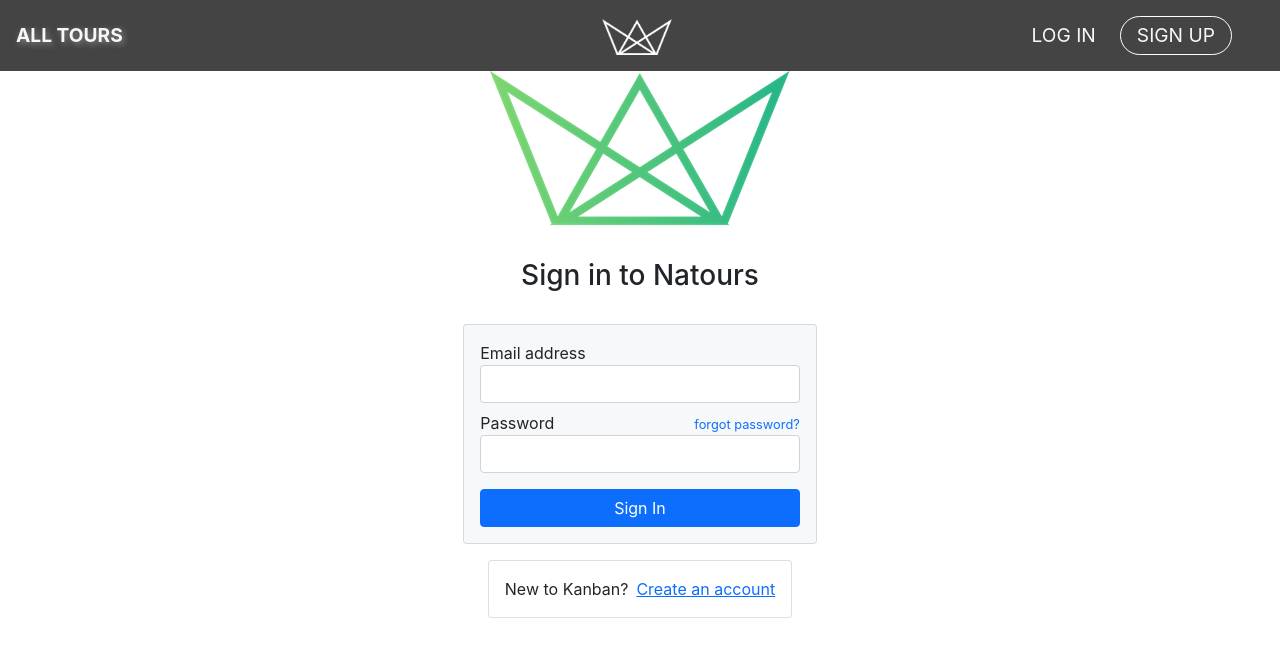
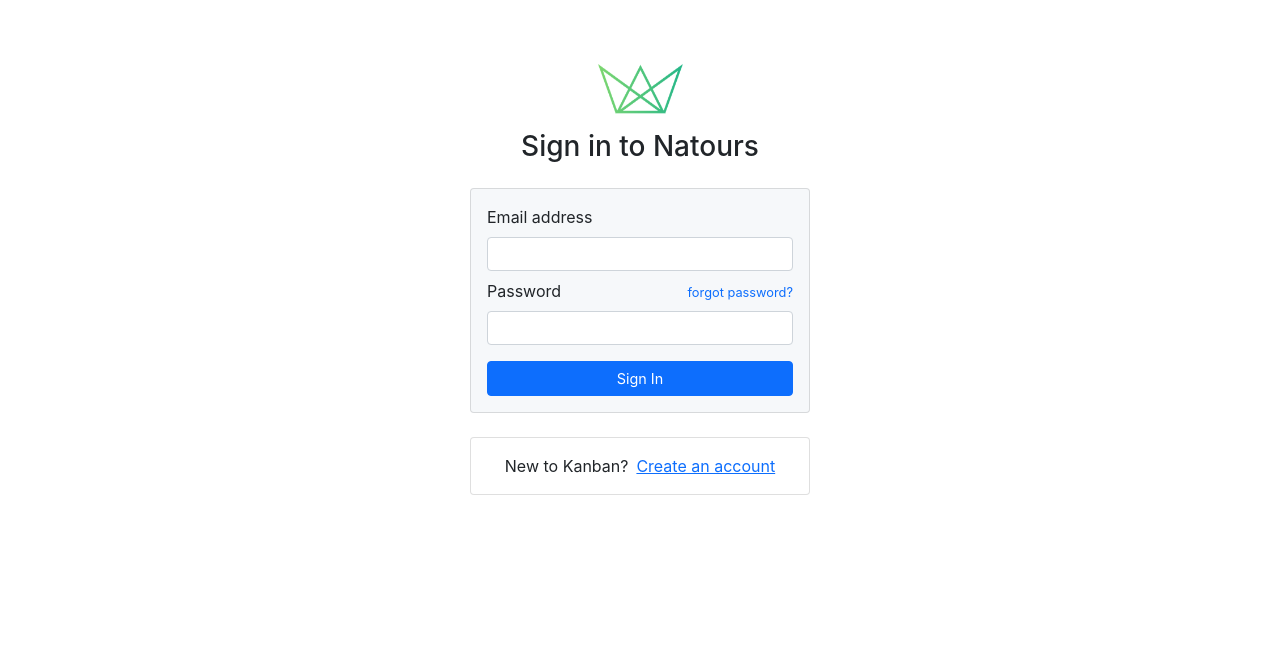
Before and after one commit to Raviphas-R/react-natours, a React (Create React App) app: page /login in a window 1280 px wide. Shown: the top 656 px of the page. Built offline with nearby package versions, Linux system fonts and the light colour scheme.

Commit message:
Add input form and redirect route

```diff
--- a/package.json
+++ b/package.json
@@ -8,9 +8,12 @@
     "@testing-library/react": "^13.4.0",
     "@testing-library/user-event": "^13.5.0",
     "axios": "^1.4.0",
+    "buffer": "^6.0.3",
     "history": "^5.3.0",
+    "jsonwebtoken": "^9.0.0",
     "prop-types": "^15.8.1",
     "react": "^18.2.0",
+    "react-cookie": "^4.1.1",
     "react-dom": "^18.2.0",
     "react-router-dom": "^6.14.0",
     "react-scripts": "^5.0.1",
--- a/src/API.js
+++ b/src/API.js
@@ -1,12 +1,13 @@
 import { BASE_URL } from "./config";
 import axios from "axios";
+import { Cookies } from "react-cookie";
 
-// const defaultConfig = {
-//   method: "POST",
-//   headers: {
-//     "Content-Type": "application/json",
-//   },
-// };
+const defaultConfig = {
+  method: "POST",
+  headers: {
+    "Content-Type": "application/json",
+  },
+};
 
 const getAllTours = async () => {
   try {
@@ -18,4 +19,32 @@ const getAllTours = async () => {
   }
 };
 
-export { getAllTours };
+const logIn = async (userData) => {
+  try {
+    const body = JSON.stringify(userData);
+    const cookies = new Cookies();
+    console.log(body);
+    const response = await axios.post(
+      `${BASE_URL}/api/v1/users/login`,
+      body,
+      defaultConfig
+    );
+    console.log(response.data);
+    cookies.set("token", response.data.token);
+  } catch (error) {
+    console.log(error.response);
+    console.error(error);
+  }
+};
+
+const logOut = async () => {
+  try {
+    const response = await axios.get(`${BASE_URL}/api/v1/users/logout`);
+    const cookies = new Cookies();
+    cookies.remove("token");
+  } catch (error) {
+    console.error(error);
+  }
+};
+
+export { getAllTours, logIn, logOut };
--- a/src/App.js
+++ b/src/App.js
@@ -1,4 +1,9 @@
-import { BrowserRouter as Router, Routes, Route } from "react-router-dom";
+import {
+  BrowserRouter as Router,
+  Routes,
+  Route,
+  Navigate,
+} from "react-router-dom";
 import LoginPage from "./components/login/Login";
 import Overview from "./components/overview/Overview";
 import ErrorPage from "./components/error/Error";
@@ -7,8 +12,13 @@ function App() {
   return (
     <Router>
       <Routes>
-        <Route path="/" element={<Overview />}></Route>
+        <Route
+          exact
+          path="/"
+          element={<Navigate replace to="/login" />}
+        ></Route>
         <Route path="/login" element={<LoginPage />}></Route>
+        <Route path="/tours" element={<Overview />}></Route>
         <Route path="*" element={<ErrorPage />}></Route>
       </Routes>
     </Router>
--- a/src/components/header/Header.css
+++ b/src/components/header/Header.css
@@ -6,7 +6,7 @@
 .header__logo {
   height: 28px;
   left: 5%;
-  top: 15%;
+  top: 8%;
 }
 
 @media only screen and (min-width: 576px) {
--- a/src/components/header/Header.js
+++ b/src/components/header/Header.js
@@ -3,56 +3,58 @@ import { BASE_URL } from "../../config";
 import { Link } from "react-router-dom";
 import logo from "../../img/logo-white.png";
 import "./Header.css";
+import { logOut } from "../../API";
 
 const Header = ({ user }) => {
+  console.log(user);
   return (
     <header>
       <div className="header d-flex position-relative align-items-center py-2 px-3">
         <Link
-          to="/"
-          className="header__el d-none d-sm-inline-block fw-bold text-shadow"
-          href="/"
+          to="/tours"
+          className="header__el d-none d-sm-inline-block fw-bold text-shadow my-"
         >
           All tours
         </Link>
-        <Link to="/" className="header__logo position-absolute">
+        <Link to="/tours" className="header__logo position-absolute">
           <img src={logo} className="header__logo my-2" alt="Natours logo" />
         </Link>
 
-        {user ? (
+        {
+          user ? (
             <>
               <div className="d-flex align-items-center ms-auto my-2 me-lg-3">
-              <a className="header__el" href="/#">
+                <Link to="/login" className="header__el" onClick={logOut}>
                   Log out
-              </a>
+                </Link>
                 <a className="" href="/me">
                   <img
                     className="nav__user-img"
-                  src={`${BASE_URL}/img/users/${user.photo}`}
-                  alt={`Images of ${user.name}`}
+                    // src={`${BASE_URL}/img/users/${user.photo}`}
+                    // alt={`Images of ${user.name}`}
                   />
                   {/* <span>{user.name}</span> */}
                 </a>
               </div>
             </>
-        ) : (
-          <>
-            <div className="d-flex align-items-center ms-auto my-2 me-lg-3">
-              <Link
-                to="/login"
-                className="header__el header__login  me-3 me-sm-4"
-              >
-                Log in
-              </Link>
-              <a
-                className="header__el header__signup rounded-pill me-sm-3 px-3 py-1"
-                href="/#"
-              >
-                Sign up
-              </a>
-            </div>
-          </>
-        )}
+          ) : null
+          // <>
+          //   <div className="d-flex align-items-center ms-auto my-2 me-lg-3">
+          //     <Link
+          //       to="/login"
+          //       className="header__el header__login  me-3 me-sm-4"
+          //     >
+          //       Log in
+          //     </Link>
+          //     <a
+          //       className="header__el header__signup rounded-pill me-sm-3 px-3 py-1"
+          //       href="/#"
+          //     >
+          //       Sign up
+          //     </a>
+          //   </div>
+          // </>
+        }
       </div>
     </header>
   );
--- a/src/components/login/Login.css
+++ b/src/components/login/Login.css
@@ -1,3 +1,8 @@
+.login__logo-image {
+  width: 60px;
+  height: 35px;
+}
+
 .invalid {
   color: red;
   margin-top: 5px;
@@ -5,17 +10,15 @@
   font-size: 12px;
 }
 
-.login-form__header {
-  margin-bottom: 32px;
-  margin-top: 32px;
+.card__login-form {
+  background-color: #f6f8fa;
+  width: 100%;
+  max-width: 340px;
 }
 
-.card__login-form {
-  background-color: #f6f8fa;
-}
-
-.form-label__forgotpassword {
-  margin-left: 140px;
+.card__create-new-acc {
+  width: 100%;
+  max-width: 340px;
 }
 
 .form-label__forgotpassword a {
@@ -23,8 +26,9 @@
   font-size: 0.8rem;
 }
 
-.login__btn {
+.login__btn-login {
   width: 100%;
+  font-size: 0.9rem;
 }
 
 .alert-card {
@@ -35,3 +39,15 @@
   border-width: 1px;
   border-radius: 6px;
 }
+
+.login__input-email,
+.login__input-password {
+  line-height: 0.5;
+}
+
+@media only screen and (min-width: 576px) {
+  .login__logo-image {
+    width: 85px;
+    height: 50px;
+  }
+}
--- a/src/components/login/Login.js
+++ b/src/components/login/Login.js
@@ -1,63 +1,79 @@
-import React from "react";
-import Header from "../header/Header";
+import React, { useState } from "react";
 import { Link } from "react-router-dom";
 import "./Login.css";
 import logo from "../../img/logo-green-small.png";
+import { logIn } from "../../API";
 
 const LoginPage = () => {
+  const [email, setEmail] = useState("");
+  const [password, setPassword] = useState("");
+
+  const onSubmit = (event) => {
+    event.preventDefault();
+    console.log(email, password);
+    const data = { email, password };
+    logIn(data);
+    // setEmail("");
+    // setPassword("");
+  };
+
   return (
     <>
-      <Header />
       <main>
-        <div className="d-flex flex-column justify-content-center align-items-center">
-          <div>
-            <a href="/">
-              <img src={logo} alt="logo-images" />
-            </a>
-          </div>
-          <div>
-            <h3 className="login-form__header">Sign in to Natours</h3>
-          </div>
+        <div className="login-form d-flex flex-column vh-100 align-items-center p-3">
+          <Link to="/login" className="mt-5 mb-3">
+            <img src={logo} alt="logo-images" className="login__logo-image" />
+          </Link>
+
+          <h3 className="login-form__header mb-4">Sign in to Natours</h3>
 
           <div className="card card__login-form">
             <div className="card-body">
               <form>
                 <div className="mb-2">
-                  <label>Email address</label>
+                  <label className="mb-2">Email address</label>
                   <input
                     type="email"
                     id="email"
-                    className="form-control"
                     name="email"
+                    className="login__input-email form-control"
+                    value={email}
                     required
+                    onChange={(event) => setEmail(event.target.value)}
                   />
                 </div>
                 <div className="mb-3">
-                  <label>
+                  <label className="d-flex mb-2">
                     Password
-                    <span className="form-label__forgotpassword">
+                    <span className="form-label__forgotpassword  ms-auto">
                       <a href="/#">forgot password?</a>
                     </span>
                   </label>
                   <input
                     type="password"
                     id="password"
-                    className="form-control"
                     name="password"
+                    className="login__input-password form-control"
+                    value={password}
                     required
+                    onChange={(event) => setPassword(event.target.value)}
                   />
                 </div>
-                <button type="submit" className="btn login__btn btn-primary">
+                <button
+                  type="submit"
+                  className="btn login__btn-login btn-primary"
+                  onClick={onSubmit}
+                >
                   Sign In
                 </button>
               </form>
             </div>
           </div>
-          <div className="card mt-3">
+          <div className="card card__create-new-acc mt-4">
             <div className="card-body text-center">
               New to Kanban?
               <span className="create-new-acc__span ms-2">
-                <Link to="/sign-up">Create an account</Link>
+                <Link to="/login">Create an account</Link>
               </span>
             </div>
           </div>
--- a/src/components/overview/Overview.css
+++ b/src/components/overview/Overview.css
@@ -90,12 +90,12 @@
   );
 }
 
-.btn {
+.overview__card-footer__btn-tour-details {
   transition: 0.2s all;
   font-size: 0.7rem;
 }
 
-.btn:hover {
+.overview__card-footer__btn-tour-details:hover {
   color: white;
   transform: translateY(-3px);
   -webkit-box-shadow: 0 0.5rem 2rem rgba(0, 0, 0, 0.15);
@@ -114,7 +114,7 @@
 
   .card__data,
   .card__details-tour-summary,
-  .btn {
+  .overview__card-footer__btn-tour-details {
     font-size: inherit;
   }
 
--- a/src/components/overview/Overview.js
+++ b/src/components/overview/Overview.js
@@ -1,5 +1,5 @@
 import React from "react";
-import { Link } from "react-router-dom";
+import { Link, Navigate } from "react-router-dom";
 import { useTourFetch } from "../../hooks/useTourFetch";
 import "./Overview.css";
 import { BASE_URL } from "../../config";
@@ -7,13 +7,25 @@ import icons from "../../img/icons.svg";
 import Spinner from "../spinner/Spinner";
 import Header from "../header/Header";
 import Footer from "../footer/Footer";
+import { Cookies } from "react-cookie";
+// import jwt from "jsonwebtoken";
 
 const Overview = () => {
+  const cookies = new Cookies();
+  console.log(cookies.get("token"));
+  const token = cookies.get("token");
+
   const { tours, isLoading, error, isRenderFooter } = useTourFetch();
+  const user = "";
   if (error) return <div>Sonething went wrong ...</div>;
+  if (!user) {
+    console.log("1234");
+    return <Navigate to="/login"></Navigate>;
+  }
   return (
     <>
-      <Header />
+      {/* pass user to header */}
+      <Header user />
       {isLoading || !tours ? (
         <Spinner />
       ) : (
@@ -94,7 +106,7 @@ const Overview = () => {
                   <div>
                     <Link
                       to={`/tours/${tour.slug}`}
-                      className="btn btn--green rounded-pill text-uppercase me-0 me-sm-2"
+                      className="btn overview__card-footer__btn-tour-details btn--green rounded-pill text-uppercase me-0 me-sm-2"
                     >
                       Details
                     </Link>
--- a/src/config.js
+++ b/src/config.js
@@ -1,3 +1,4 @@
 const BASE_URL = "https://rr-natours.onrender.com";
+// const JWT_SECRET=book-qwer-secret-trwe-jkl-fads
 
 export { BASE_URL };
```
Also changed, not shown: src/hooks/authenticate.js (added, +36 -0 lines), 1 other file (tests, documents, lock files or other folders). Lines whose indentation alone changed are shown as unchanged.
